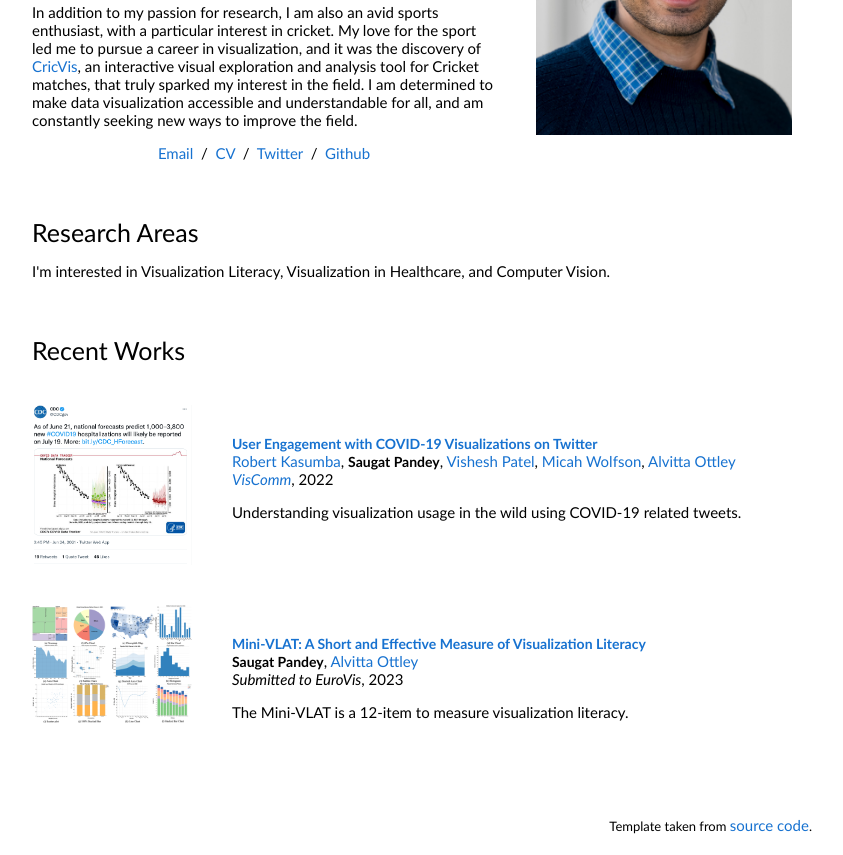
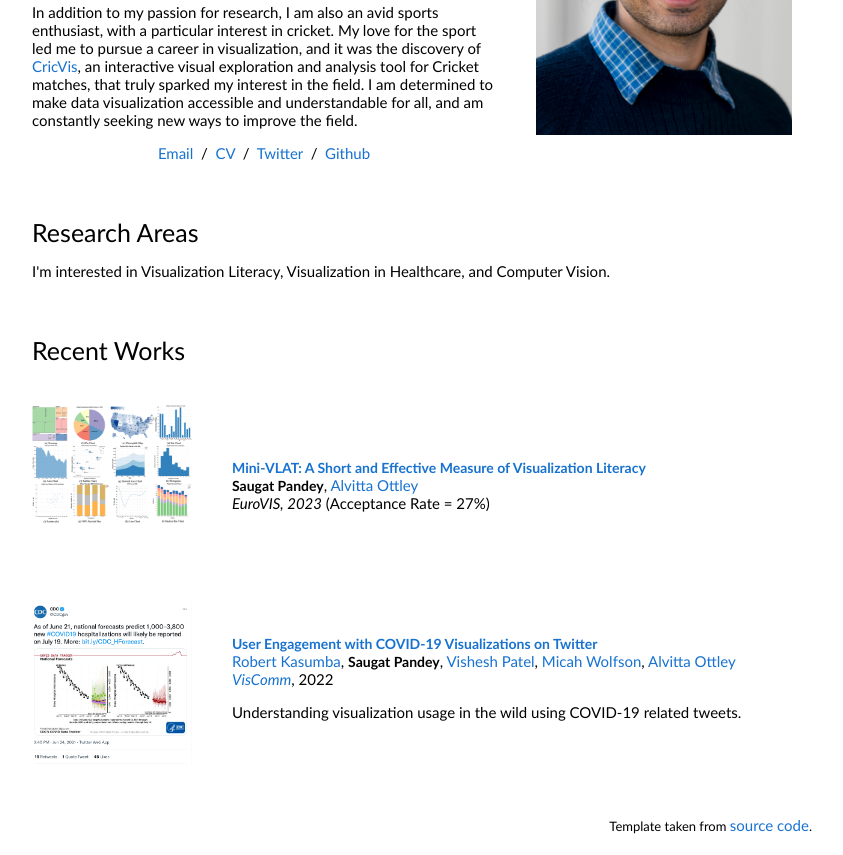
Before and after one commit to iamsaugatpandey/iamsaugatpandey.github.io, a plain HTML site: page index.html in a window 1280 px wide. Shown: the part 253-1108 px from the top of the page, without its empty margins (228-1071 px from the left). Drawn offline with Linux system fonts and the light colour scheme.

Commit message:
updating info

```diff
--- a/index.html
+++ b/index.html
@@ -93,6 +93,29 @@
             style="width:100%;border:0px;border-spacing:0px;border-collapse:separate;margin-right:auto;margin-left:auto;">
             <tbody>
 
+              <tr>
+                <td style="padding:20px;width:25%;vertical-align:middle">
+                  <div class="one">
+                    <div class="two" id='samurai_image'>
+                      <img src='images/Mini-VLAT-Vis.png' width="160">
+                    </div>
+                  </div>
+                </td>
+                <td style="padding:20px;width:75%;vertical-align:middle">
+                  <a href="https://arxiv.org/pdf/2304.07905.pdf">
+                    <papertitle>Mini-VLAT: A Short and Effective Measure of Visualization Literacy
+                    </papertitle>
+                  </a>
+                  <br>
+                  <strong>Saugat Pandey</strong>,
+                  <a href="">Alvitta Ottley</a>
+                  <br>
+                  <em>EuroVIS, 2023</em> (Acceptance Rate = 27%)
+                  <br>
+                  <!-- <a href="https://arxiv.org/pdf/2304.07905.pdf">Link to Paper</a> -->
+
+                </td>
+              </tr>
 
               <tr>
                 <td style="padding:20px;width:25%;vertical-align:middle">
@@ -121,31 +144,6 @@
                 </td>
               </tr>
 
-
-              <tr>
-                <td style="padding:20px;width:25%;vertical-align:middle">
-                  <div class="one">
-                    <div class="two" id='samurai_image'>
-                      <img src='images/Mini-VLAT-Vis.png' width="160">
-                    </div>
-                  </div>
-                </td>
-                <td style="padding:20px;width:75%;vertical-align:middle">
-                  <a>
-                    <papertitle>Mini-VLAT: A Short and Effective Measure of Visualization Literacy
-                    </papertitle>
-                  </a>
-                  <br>
-                  <strong>Saugat Pandey</strong>,
-                  <a href="">Alvitta Ottley</a>
-                  <br>
-                  <em>Submitted to EuroVis</em>, 2023
-                  <p>
-                    The Mini-VLAT is a 12-item to measure visualization literacy.
-                  </p>
-                </td>
-              </tr>
-
             </tbody>
           </table>
           <table
```
